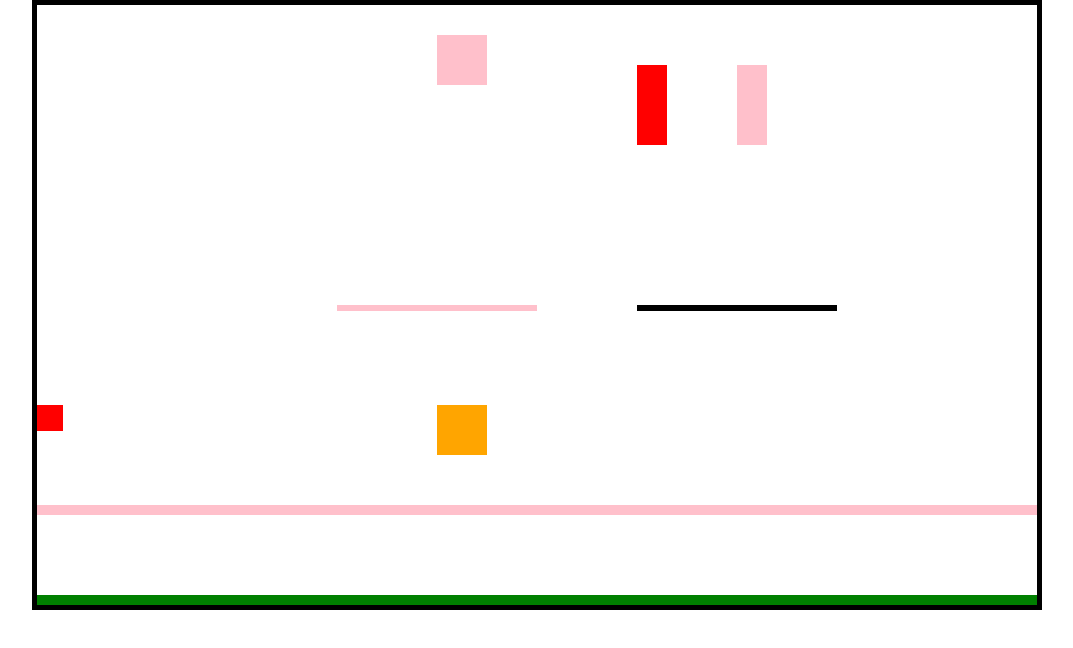
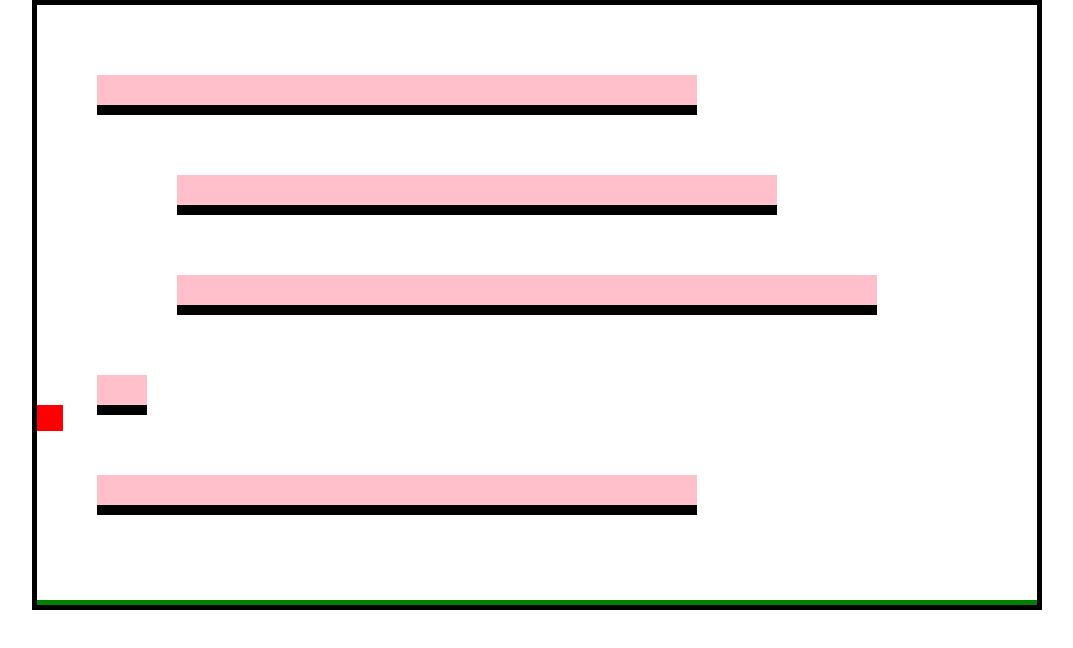
Before and after one commit to mattmegarry/iron-hack-game, a plain HTML site: page index.html in a window 1280 px wide. Both pictures are taken after a click on the button "START". Shown: the whole page, without its empty margins (103-1176 px from the left). Drawn offline with Linux system fonts and the light colour scheme.

Commit message:
Blocks laid out as js code on screen - about to refactor so waypoint is an object

```diff
--- a/index.html
+++ b/index.html
@@ -24,6 +24,7 @@
   <script src="./js/player.js"></script>
   <script src="./js/world.js"></script>
   <script src="./js/block.js"></script>
+  <script src="./js/waypoint.js"></script>
 
 </body>
 </html>
--- a/js/game.js
+++ b/js/game.js
@@ -30,7 +30,6 @@ Game.prototype._init = function() {
     self.finished = false;
     self.width = 1000; //Check or CHANGE THIS
     self.height = 600; //Check or CHANGE THIS
-    self.bgColor = 'blue';
     self.i = 0;
 
 
--- a/js/world.js
+++ b/js/world.js
@@ -37,13 +37,13 @@ World.prototype.update = function () {
 World.prototype.draw = function () {
     var self = this;
 
+    self.waypoints.forEach(function(block) {
+        block.draw();
+    });
+
     self.player.draw();
 
     self.solids.forEach(function(block) {
-        block.draw();
-    });
-
-    self.waypoints.forEach(function(block) {
         block.draw();
     });
 }
@@ -104,17 +104,24 @@ World.prototype._createSolids = function () {
     var self = this;
 
     //posit_X, posit_Y, width, height, ctx, type
-    var newBlock10Percent = new Block(self.width * 0.6, self.height * 0.1, 30, 80, self.ctx, 'solid', 'red');
-    self.solids.push(newBlock10Percent);
+    var newTopLineSolid = new Block(60, 100, 600, 10, self.ctx, 'solid', 'black');
+    self.solids.push(newTopLineSolid);
 
-    var newBlock50Percent = new Block(self.width * 0.6, self.height * 0.5, 200, 6, self.ctx, 'solid', 'black');
+    var newBlock50Percent = new Block(140, 200, 600, 10, self.ctx, 'solid', 'black');
     self.solids.push(newBlock50Percent);
 
-    var fullFloorBlock = new Block(0, 590, 1000, 10, self.ctx, 'solid', 'green');
+    var fullFloorBlock = new Block(140, 300, 700, 10, self.ctx, 'solid', 'black');
     self.solids.push(fullFloorBlock);
 
-    var rightBoundaryBlock = new Block(400, 400, 50, 50, self.ctx, 'solid', 'orange');
+    var rightBoundaryBlock = new Block(60, 400, 50, 10, self.ctx, 'solid', 'black');
     self.solids.push(rightBoundaryBlock);
+
+    var rightBoundaryBlock = new Block(60, 500, 600, 10, self.ctx, 'solid', 'black');
+    self.solids.push(rightBoundaryBlock);
+
+    //Boundary Blocks
+    var fullFloorBlock = new Block(0, 595, 1000, 10, self.ctx, 'solid', 'green');
+    self.solids.push(fullFloorBlock);
 
     // self.ctx.fillStyle = self.blockColor;
     // self.ctx.fillRect(0, 590, 1000, 10);
@@ -123,16 +130,19 @@ World.prototype._createSolids = function () {
 World.prototype._createWaypoints = function () {
     var self = this // change for create portals
 
-    var newBlock10Percent = new Block(self.width * 0.7, self.height * 0.1, 30, 80, self.ctx, 'waypoint', 'pink');
+    var newBlock10Percent = new Block(60, 70, 600, 30, self.ctx, 'waypoint', 'pink');
     self.waypoints.push(newBlock10Percent);
 
-    var newBlock50Percent = new Block(self.width * 0.3, self.height * 0.5, 200, 6, self.ctx, 'waypoint', 'pink');
+    var newBlock50Percent = new Block(140, 170, 600, 30, self.ctx, 'waypoint', 'pink');
     self.waypoints.push(newBlock50Percent);
 
-    var fullFloorBlock = new Block(0, 500, 1000, 10, self.ctx, 'waypoint', 'pink');
+    var fullFloorBlock = new Block(140, 270, 700, 30, self.ctx, 'waypoint', 'pink');
     self.waypoints.push(fullFloorBlock);
 
-    var rightBoundaryBlock = new Block(400, 30, 50, 50, self.ctx, 'waypoint', 'pink');
+    var rightBoundaryBlock = new Block(60, 370, 50, 30, self.ctx, 'waypoint', 'pink');
+    self.waypoints.push(rightBoundaryBlock);
+
+    var rightBoundaryBlock = new Block(60, 470, 600, 30, self.ctx, 'waypoint', 'pink');
     self.waypoints.push(rightBoundaryBlock);
     // self.ctx.fillStyle = self.portalColor;
     // self.ctx.fillRect(0, 400, 26, 26);
```
Also changed, not shown: js/gamecode.js (added, +10 -0 lines), js/waypoint.js (added).
